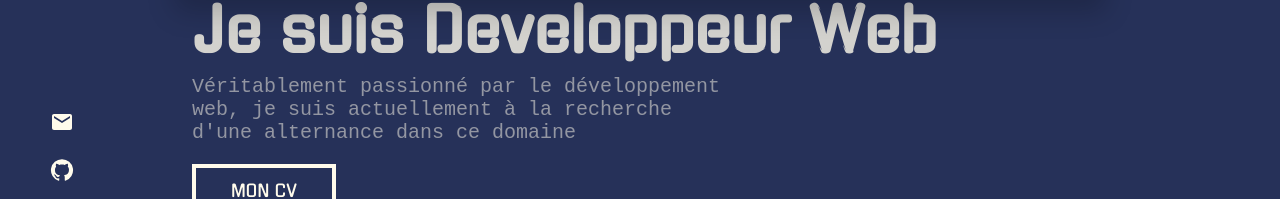
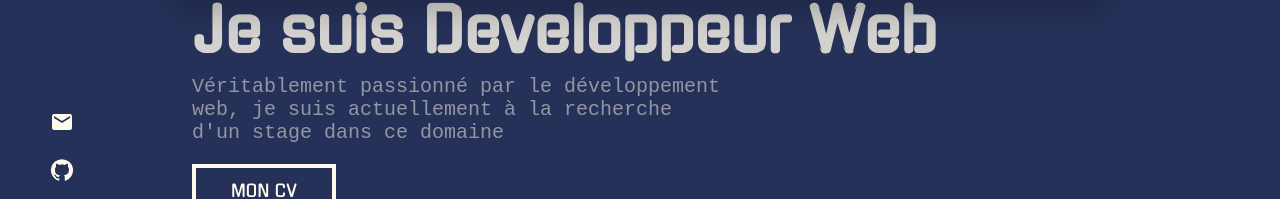
Before and after one commit to Sail-Cpu/portfolio-v2, a React (Create React App) app: page / in a window 1280 px wide. Shown: the part 386-585 px from the top of the page. Built offline with nearby package versions, Linux system fonts and the light colour scheme.

Commit message:
Update Hero.js

```diff
--- a/src/content/Hero.js
+++ b/src/content/Hero.js
@@ -3,7 +3,7 @@ const Hero = {
     name: "Sofiane Lasoa",
     job: "Je suis Developpeur Web",
     presentation:
-      "Véritablement passionné par le développement web, je suis actuellement à la recherche d'une alternance dans ce domaine",
+      "Véritablement passionné par le développement web, je suis actuellement à la recherche d'un stage dans ce domaine",
     button: "Mon Cv",
     buttonLink:
       "https://drive.google.com/file/d/1LrZTlPery1UUHOadNfMxmp7nGzmTl0Uk/view?usp=share_link",
```
